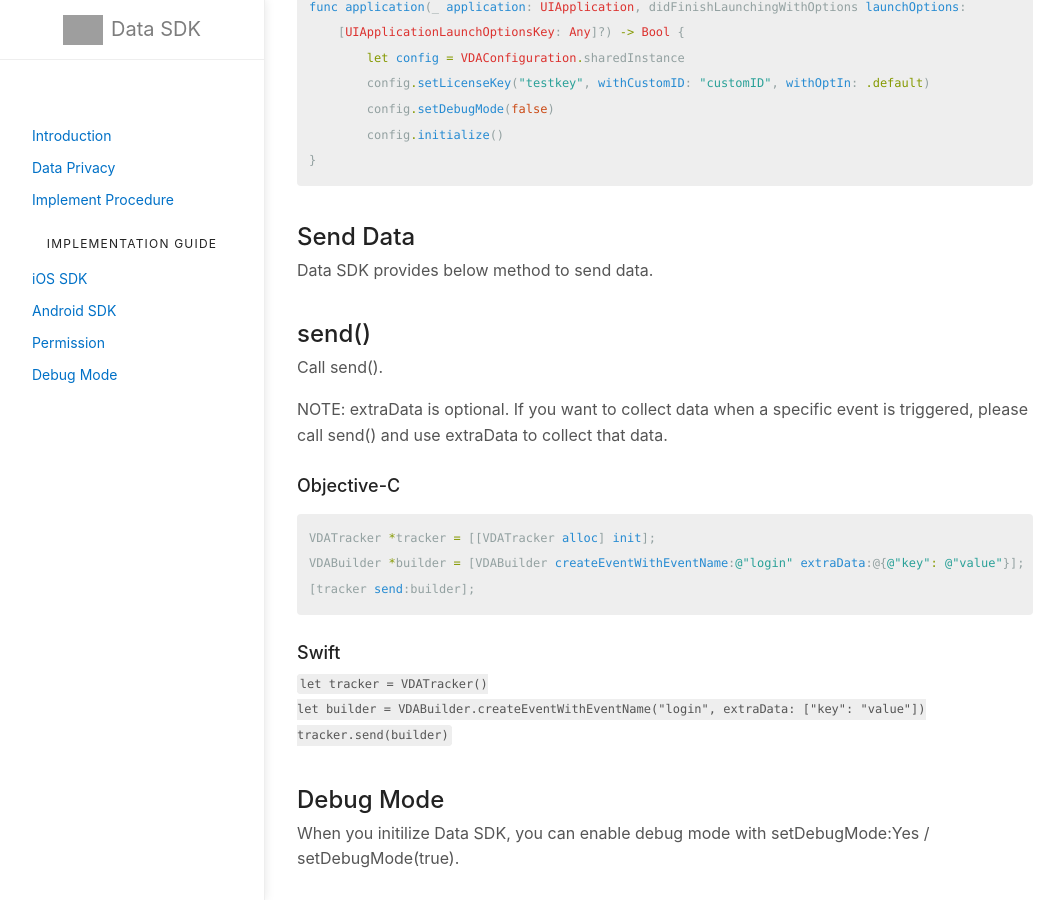
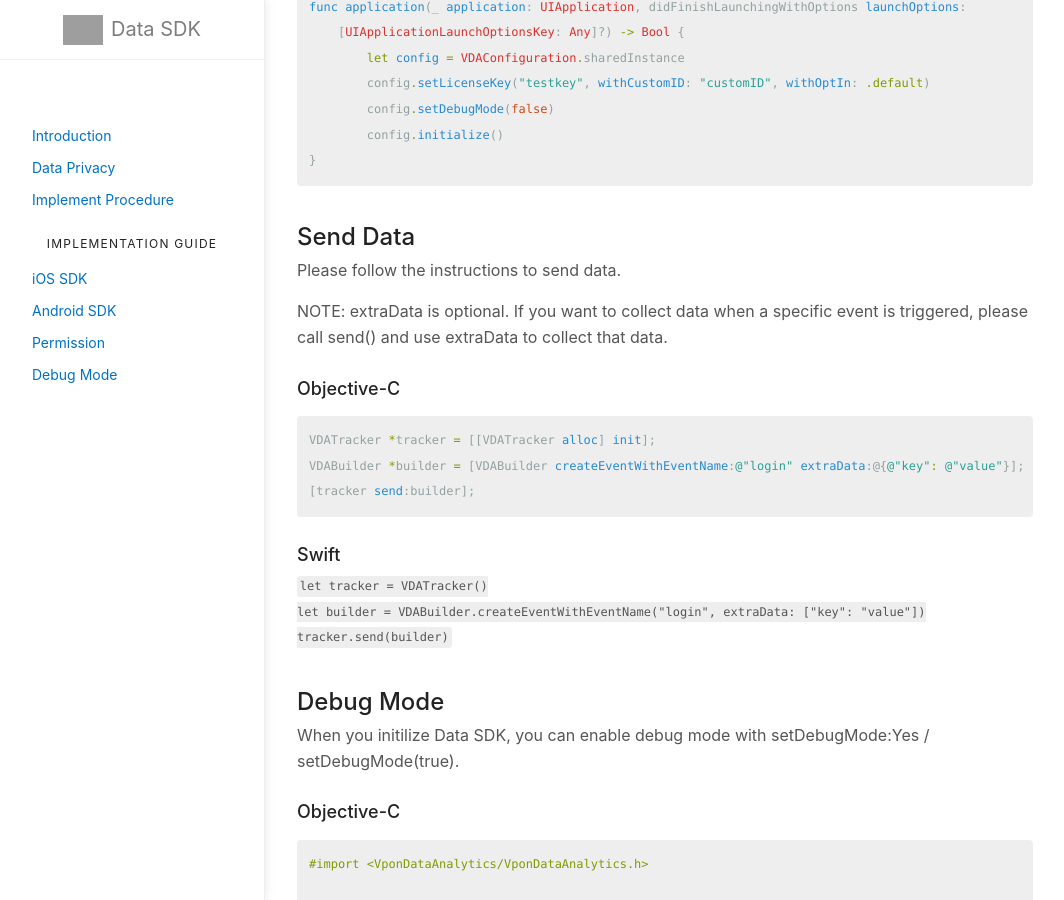
Before and after one commit to vpon-data/data-sdk, a Jekyll site: the page built from docs/ios.md, in a window 1280 px wide and 900 px high, scrolled down 1292 px. Shown: the whole window, without its empty margins (107-1171 px from the left). Built offline with Jekyll 4.4.1, drawn with Linux system fonts in a browser that asks for light colours; grey boxes are pictures that could not be loaded.

Commit message:
Update ios.md

```diff
--- a/docs/ios.md
+++ b/docs/ios.md
@@ -73,11 +73,7 @@
 
 
 ## Send Data
-Data SDK provides below method to send data.
-
-
-## send()
-Call send().
+Please follow the instructions to send data.
 
 NOTE: extraData is optional. If you want to collect data when a specific event is triggered, please call send() and use extraData to collect that data.
 
```
